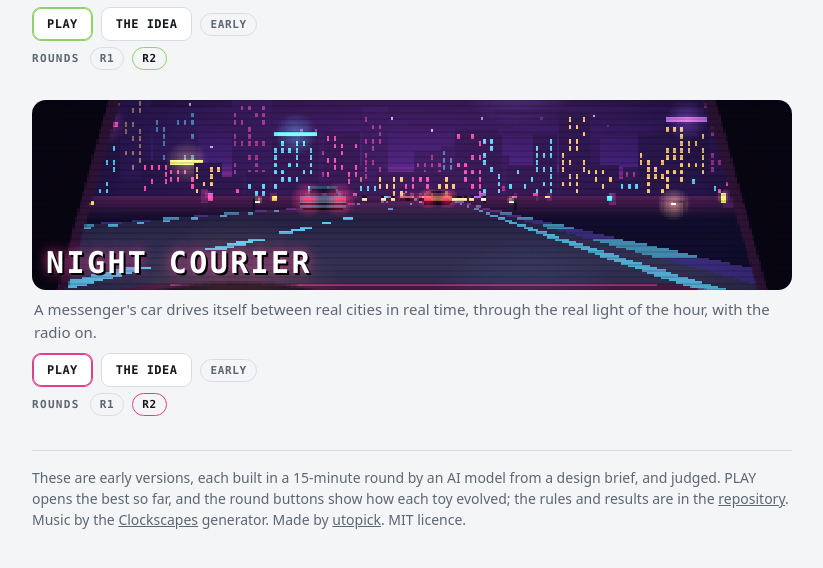
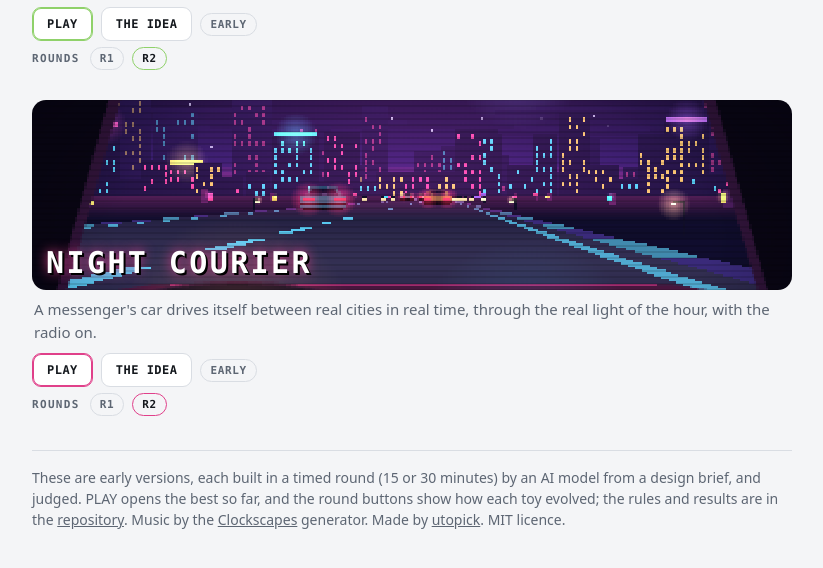
Before and after one commit to utopick/IdleToys, a plain HTML site: page index.html in a window 1280 px wide. Shown: the part 741-1309 px from the top of the page, without its empty margins (228-1051 px from the left). Drawn offline with Linux system fonts and the light colour scheme.

Commit message:
Gauntlet: rounds last 30 minutes
Co-Authored-By: Claude Opus 5.5 <noreply@anthropic.com>
Claude-Session: https://claude.ai/code/session_0166L7NF9xFsLEA6CVNDmdhv

```diff
--- a/index.html
+++ b/index.html
@@ -92,7 +92,7 @@
       </section>
 
       <footer>
-        These are early versions, each built in a 15-minute round by an AI model from a design brief, and judged. PLAY opens the best so far, and the round buttons show how each toy evolved; the rules and results are in the <a href="https://github.com/utopick/IdleToys">repository</a>. Music by the <a href="https://utopick.github.io/clockscapes/">Clockscapes</a> generator. Made by <a href="https://utopick.github.io/">utopick</a>. MIT licence.
+        These are early versions, each built in a timed round (15 or 30 minutes) by an AI model from a design brief, and judged. PLAY opens the best so far, and the round buttons show how each toy evolved; the rules and results are in the <a href="https://github.com/utopick/IdleToys">repository</a>. Music by the <a href="https://utopick.github.io/clockscapes/">Clockscapes</a> generator. Made by <a href="https://utopick.github.io/">utopick</a>. MIT licence.
       </footer>
     </main>
   </body>
```
Also changed, not shown: 2 other files.
